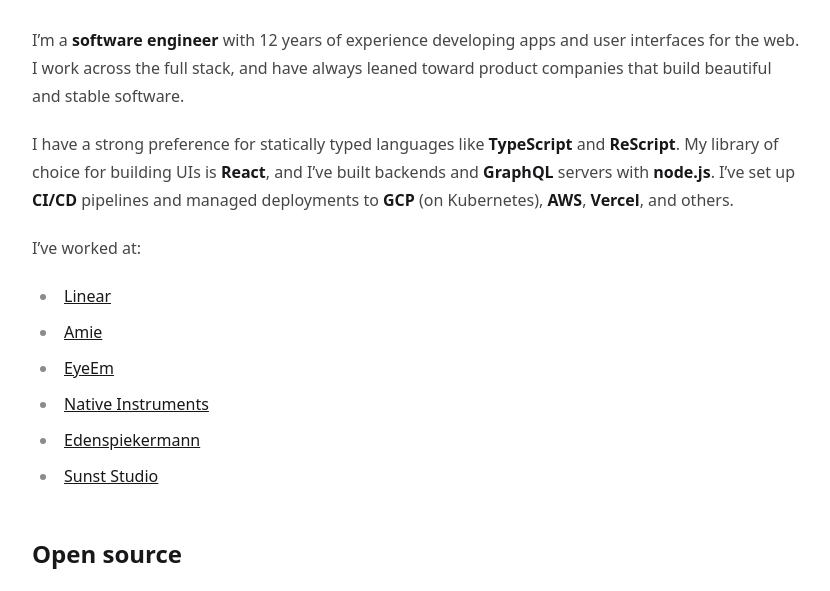
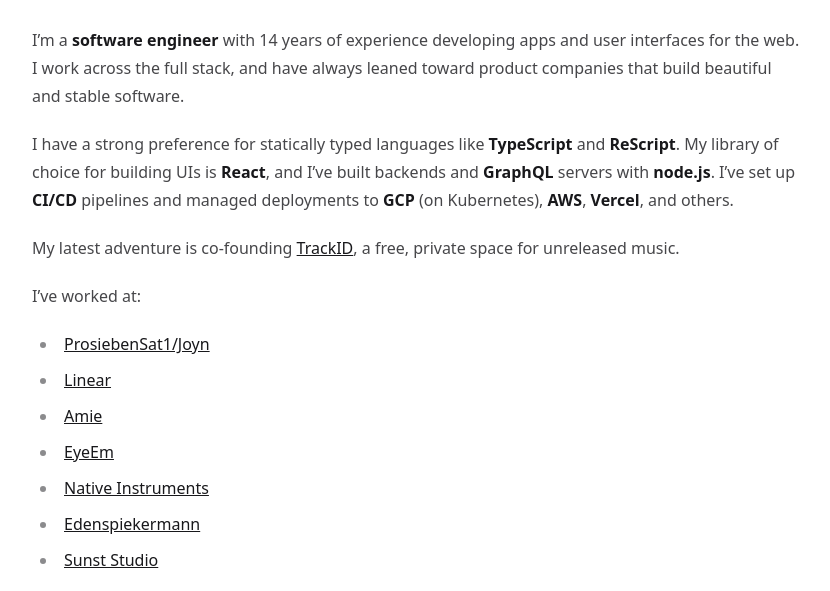
Before and after one commit to eschaefer/personal-website-astro, an Astro site: page /about in a window 1280 px wide. Shown: the part 130-721 px from the top of the page, without its empty margins (224-1054 px from the left). Built offline with nearby package versions, Linux system fonts and the light colour scheme; Astro itself is replaced by a stand-in of ours.

Commit message:
update about page

```diff
--- a/src/pages/about.md
+++ b/src/pages/about.md
@@ -3,12 +3,16 @@
 title: About Me
 ---
 
-I'm a **software engineer** with 12 years of experience developing apps and user interfaces for the web. I work across the full stack, and have always leaned toward product companies that build beautiful and stable software.
+I'm a **software engineer** with 14 years of experience developing apps and user interfaces for the web. I work across the full stack, and have always leaned toward product companies that build beautiful and stable software.
 
 I have a strong preference for statically typed languages like **TypeScript** and **ReScript**. My library of choice for building UIs is **React**, and I've built backends and **GraphQL** servers with **node.js**. I've set up **CI/CD** pipelines and managed deployments to **GCP** (on Kubernetes), **AWS**, **Vercel**, and others.
 
+My latest adventure is co-founding [TrackID](https://www.trackid.com), a free, private space for unreleased music.
+
+
 I've worked at:
 
+- [ProsiebenSat1/Joyn](https://www.joyn.de)
 - [Linear](https://linear.app)
 - [Amie](https://amie.so)
 - [EyeEm](https://www.eyeem.com)
```
Also changed, not shown: 1 other file.
